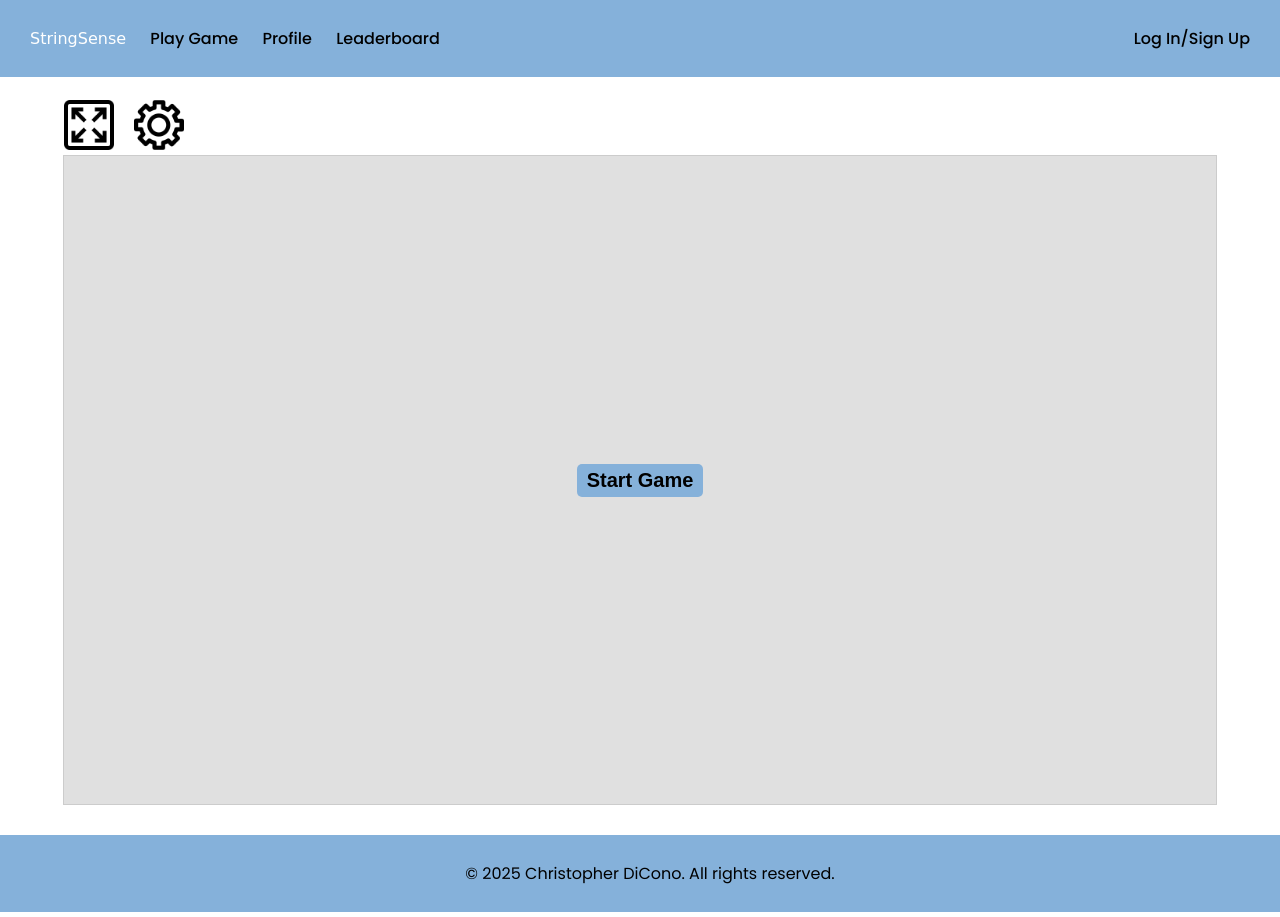
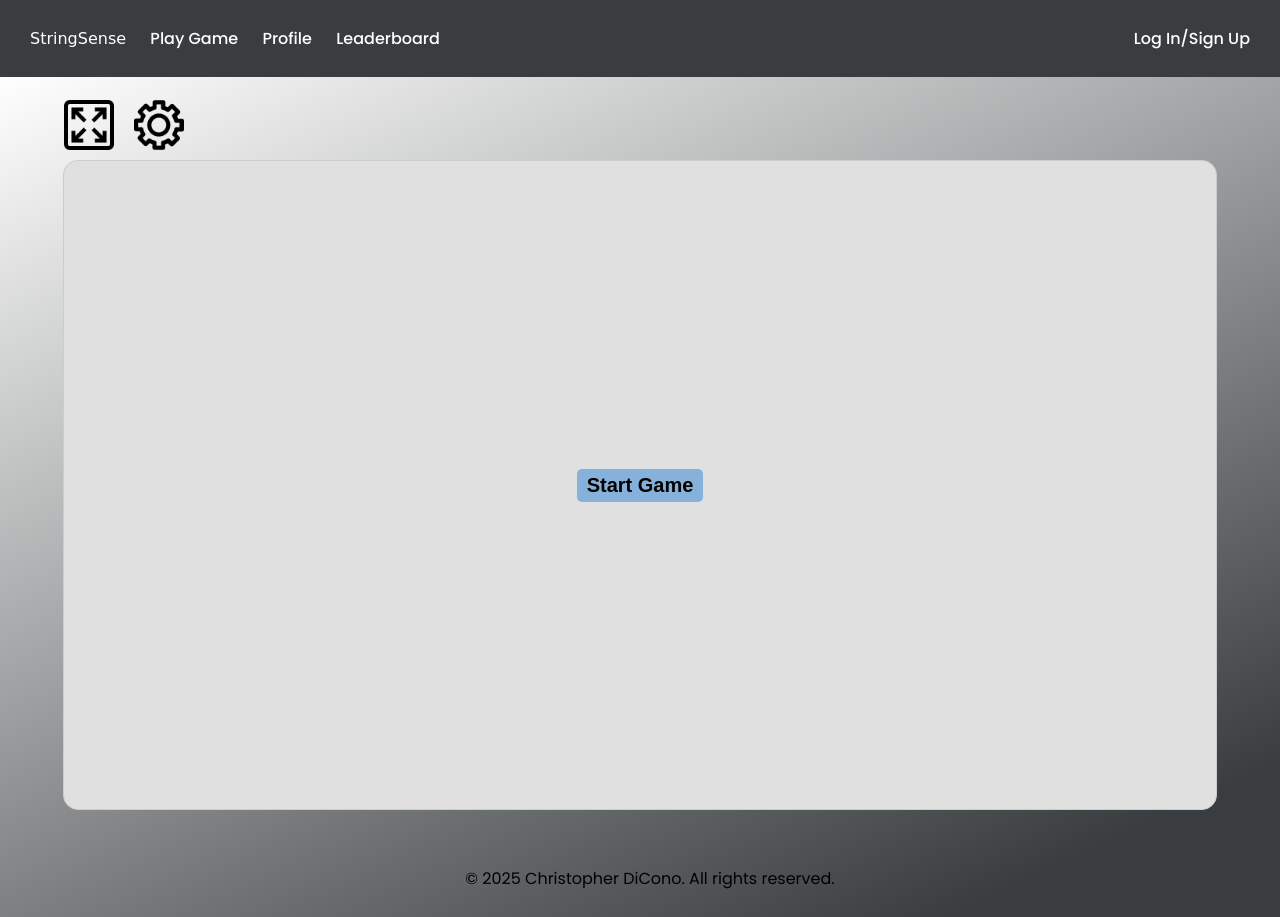
Before and after one commit to chrisdicono/string-sense, a plain HTML site: page pages/game.html in a window 1280 px wide. Drawn offline with Linux system fonts and the light colour scheme; a web font is replaced by a local one.

Commit message:
changed color scheme, CSS tweaks

```diff
--- a/pages/game.html
+++ b/pages/game.html
@@ -8,6 +8,7 @@
     <link rel="preconnect" href="https://fonts.gstatic.com" crossorigin>
     <link href="https://fonts.googleapis.com/css2?family=Ancizar+Serif:ital,wght@0,300..900;1,300..900&family=DynaPuff:wght@400..700&family=Poppins:ital,wght@0,100;0,200;0,300;0,400;0,500;0,600;0,700;0,800;0,900;1,100;1,200;1,300;1,400;1,500;1,600;1,700;1,800;1,900&display=swap" rel="stylesheet">
   </head>
+  <div class="footer-push">
   <body>
     <header>
       <nav>
@@ -31,8 +32,9 @@
                 <button class="start-game">Start Game</button>
             </div>
         </main>
-        <footer>
-          <p>&copy; 2025 Christopher DiCono. All rights reserved.</p>
-        </footer>
     </body>
+    <footer>
+      <p>&copy; 2025 Christopher DiCono. All rights reserved.</p>
+    </footer>
+  </div>
 </html>
--- a/pages/style.css
+++ b/pages/style.css
@@ -1,10 +1,11 @@
 html, body {
     margin: 0;
     padding: 0;
-    height: 100%;
+    min-height: 100vh;
     box-sizing: border-box;
     font-family: Poppins, sans-serif;
     font-size: 16px;
+    background: linear-gradient(155deg, #ffffff 5%, #393D3F 90%);
 }
 
 .logo {
@@ -33,7 +34,7 @@ header {
 
 nav {
     width: 100%;
-    background-color: #85b1da;
+    background-color: #393D3F;
     padding: 0;
     display: flex;
     justify-content: space-between;
@@ -45,7 +46,7 @@ nav li {
 }
 
 nav li a {
-    color: rgb(0, 0, 0);
+    color: rgb(255, 255, 255);
     display: block;
     width: 100%;
     height: 100%;
@@ -56,7 +57,7 @@ nav li a {
 }
 
 nav li:hover {
-    background-color: #6a9bc3;
+    background-color: #5a6063;
 }
 
 ul.nav-left {
@@ -127,6 +128,7 @@ main {
     align-items: center;
     justify-content: center;
     width: 75%;
+    max-width: 900px;
     margin: 0 auto;
     margin-top: 110px;
     margin-bottom: 40px;
@@ -142,6 +144,7 @@ main {
 .showcase-image {
     width: auto;
     height: 250px;
+    border-radius: 20px;
     object-fit: contain;
     background-image: url('./guitar2.png');
 }
@@ -152,7 +155,6 @@ main {
 }
 
 footer {
-    background-color: #85b1da;
     margin-top: 50px;
     color: rgb(0, 0, 0);
     text-align: center;
@@ -201,11 +203,14 @@ footer {
     aspect-ratio: 16 / 9;
     max-width: 1300px;
     margin: 0 auto;
+    margin-top: 10px;
     display: flex;
     justify-content: center;
     align-items: center;
     background-color: #e0e0e0;
     border: 1px solid #ccc;
+    border-radius: 15px;
+
 }
 
 .start-game {
@@ -245,6 +250,7 @@ footer {
     justify-content: center;
     margin-top: 20px;
     width: 80%;
+    max-width: 900px;
     padding: 20px 15px;
     background-color: rgba(232, 232, 232, 0.5);
     border-radius: 25px;
@@ -284,6 +290,7 @@ footer {
     justify-content: center;
     margin-top: 20px;
     width: 80%;
+    max-width: 900px;
     padding: 20px 15px;
     background-color: rgba(232, 232, 232, 0.5);
     border-radius: 25px;
@@ -304,6 +311,7 @@ footer {
     justify-content: center;
     margin-right: 20px;
     width: 80%;
+    max-width: 900px;
     padding: 20px 15px;
     background-color: rgba(232, 232, 232, 0.5);
     border-radius: 25px;
@@ -318,6 +326,7 @@ footer {
     margin-top: 20px;
     margin-bottom: 20px;
     width: 80%;
+    max-width: 900px;
     padding: 20px 15px;
     background-color: rgba(232, 232, 232, 0.5);
     border-radius: 25px;
@@ -423,5 +432,8 @@ input[type="submit"] {
 }
 
 .footer-push {
-    flex-grow: 1;
+    min-height: 100vh;
+    display: flex;
+    flex-direction: column;
+    justify-content: space-between;
 }
```
Also changed, not shown: pages/leaderboard.html (+5 -3 lines).
